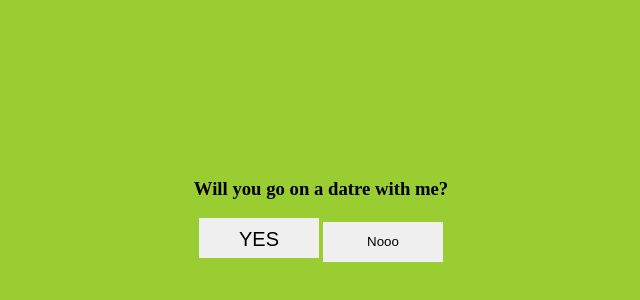
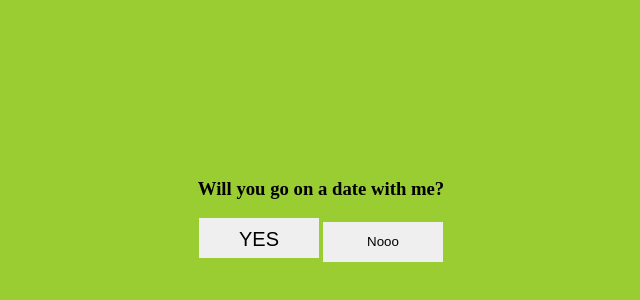
Before and after one commit to Iconic101/datefix, a plain HTML site: page index.html in a window 1280 px wide. Shown: the part 180-480 px from the top of the page, 319-959 px from the left. Drawn offline with Linux system fonts and the light colour scheme.

Commit message:
Update index.html

```diff
--- a/index.html
+++ b/index.html
@@ -8,7 +8,7 @@
 </head>
 <body>
     <div class="container">
-        <h3 id="topic">Will you go on a datre with me?</h3><br>
+        <h3 id="topic">Will you go on a date with me?</h3><br>
 
         <div class="buttonContainer">
 
```
